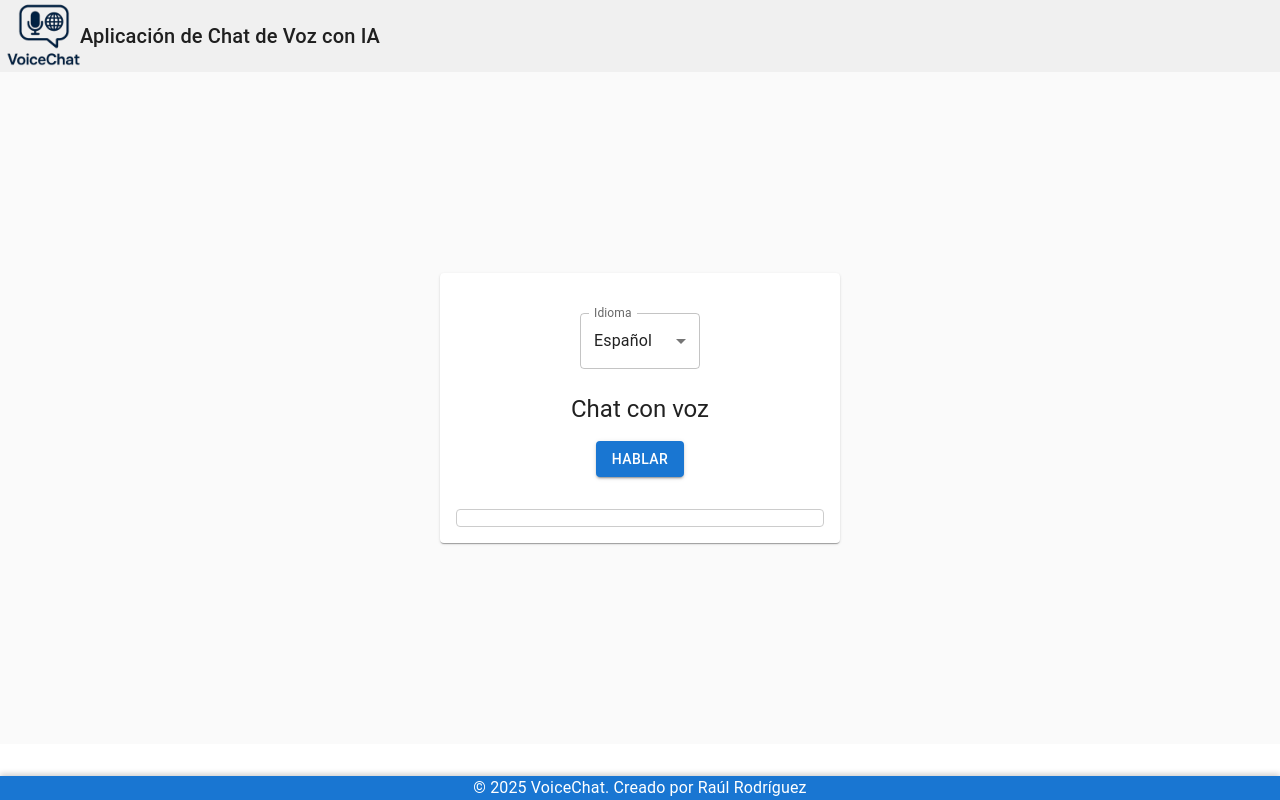
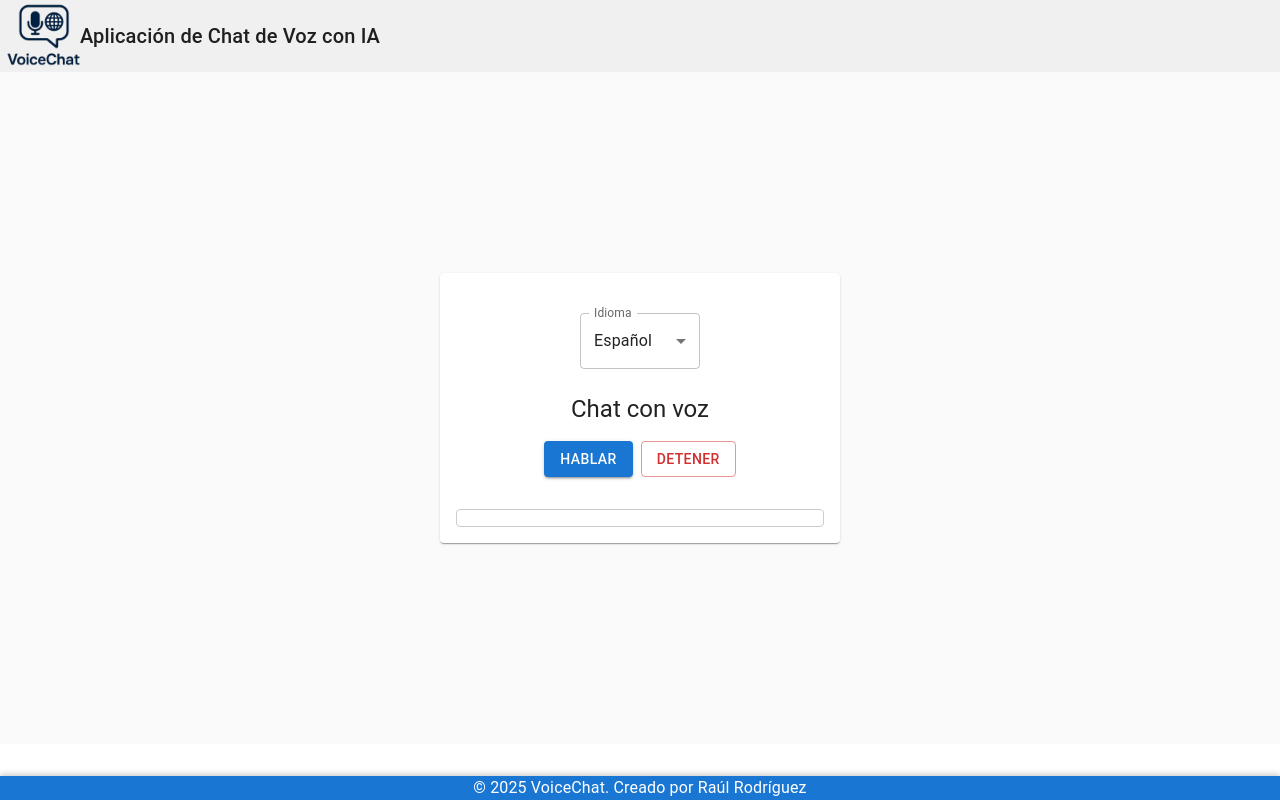
Before and after one commit to RaulWeirdStackDev/VoiceChatFrontend, a React (Vite) app: page / in a window 1280 px wide. Built offline with nearby package versions, Linux system fonts and the light colour scheme; no server answers.

Commit message:
botón para parar sintesis en el front

```diff
--- a/src/views/Chat/Chat.jsx
+++ b/src/views/Chat/Chat.jsx
@@ -1,7 +1,7 @@
 import { useEffect, useRef } from "react";
 import { Card, CardContent, Typography, Button, Box } from "@mui/material";
 import { LanguageSelect } from "../../components/LanguageSelect/LanguageSelect";
-import {cleanTextForSpeech} from "../../utils/cleanTextForSpeech.js";
+import { cleanTextForSpeech } from "../../utils/cleanTextForSpeech.js";
 
 const API_URL = import.meta.env.VITE_API_URL;
 
@@ -32,13 +32,12 @@ export const Chat = ({ lang, onLangChange }) => {
         chatDiv.current.innerHTML += `<p><b>Gemini:</b> ${data.reply}</p>`;
       }
 
-
+      // Iniciar síntesis de voz
       speechSynthesis.cancel();
       const cleanText = cleanTextForSpeech(data.reply);
       const utterance = new SpeechSynthesisUtterance(cleanText);
       utterance.lang = lang;
       speechSynthesis.speak(utterance);
-
     };
 
     recognition.current.onerror = (event) => {
@@ -48,6 +47,10 @@ export const Chat = ({ lang, onLangChange }) => {
 
   const handleStart = () => {
     recognition.current?.start();
+  };
+
+  const handleStop = () => {
+    speechSynthesis.cancel(); // Detiene cualquier síntesis de voz en curso
   };
 
   return (
@@ -81,9 +84,14 @@ export const Chat = ({ lang, onLangChange }) => {
         <Typography variant="h5" component="h1">
           Chat con voz
         </Typography>
+        <Box sx={{ display: "flex", gap: 1 }}>
           <Button variant="contained" onClick={handleStart}>
             Hablar
           </Button>
+          <Button variant="outlined" color="error" onClick={handleStop}>
+            Detener
+          </Button>
+        </Box>
       </CardContent>
 
       <Box
```
Lines whose indentation alone changed are shown as unchanged.
